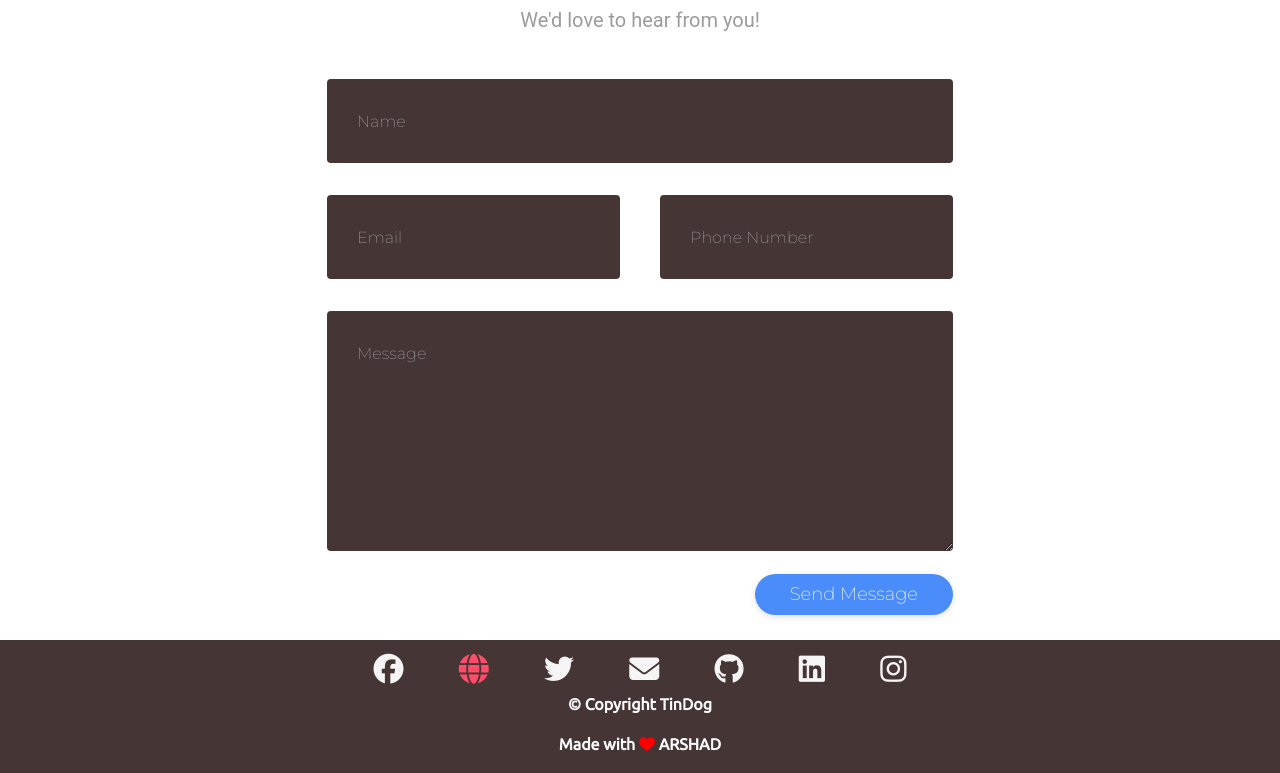
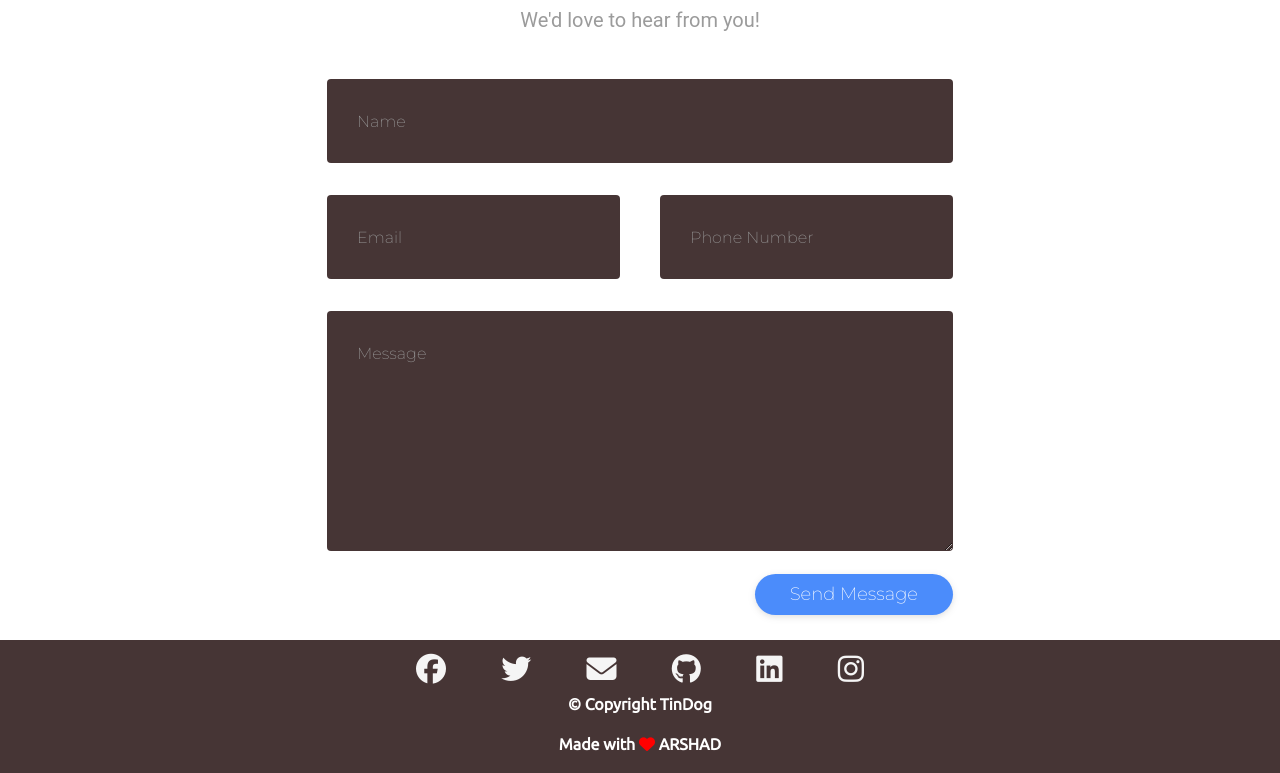
Before and after one commit to marshadkhn/TinDog, a website: page index.html in a window 1280 px wide. Shown: the part 3320-4093 px from the top of the page. Drawn offline with nearby package versions, Linux system fonts and the light colour scheme.

Commit message:
removed global icon

```diff
--- a/index.html
+++ b/index.html
@@ -248,7 +248,6 @@
 <!-- Footer -->
   <footer id="footer">
     <a href="#"><i class="fa-brands fa-facebook" id="face"></i></a>
-    <a href="index.html"><i class="fas fa-globe website-logo"></i></a>
     <a href="#"><i class="fa-brands fa-twitter" id="tweet"></i></a>
     <a href="#"><i class="fa-solid fa-envelope" id="mail"></i></a>
     <a href="#"><i class="fa-brands fa-github" id="git"></i></a>
```
